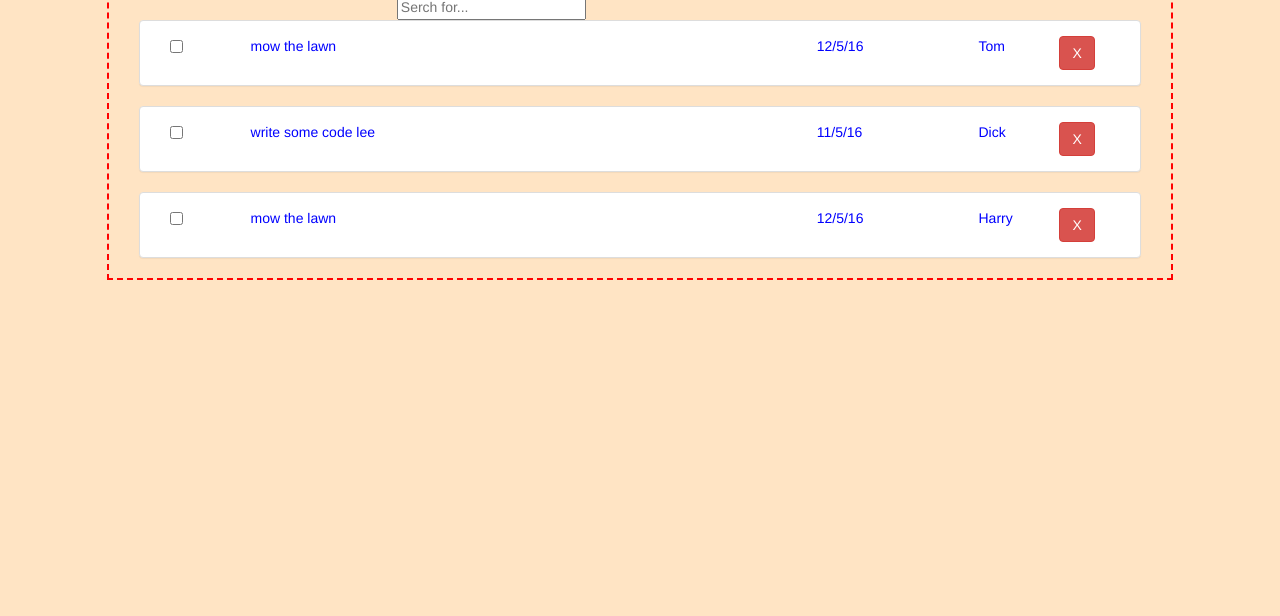
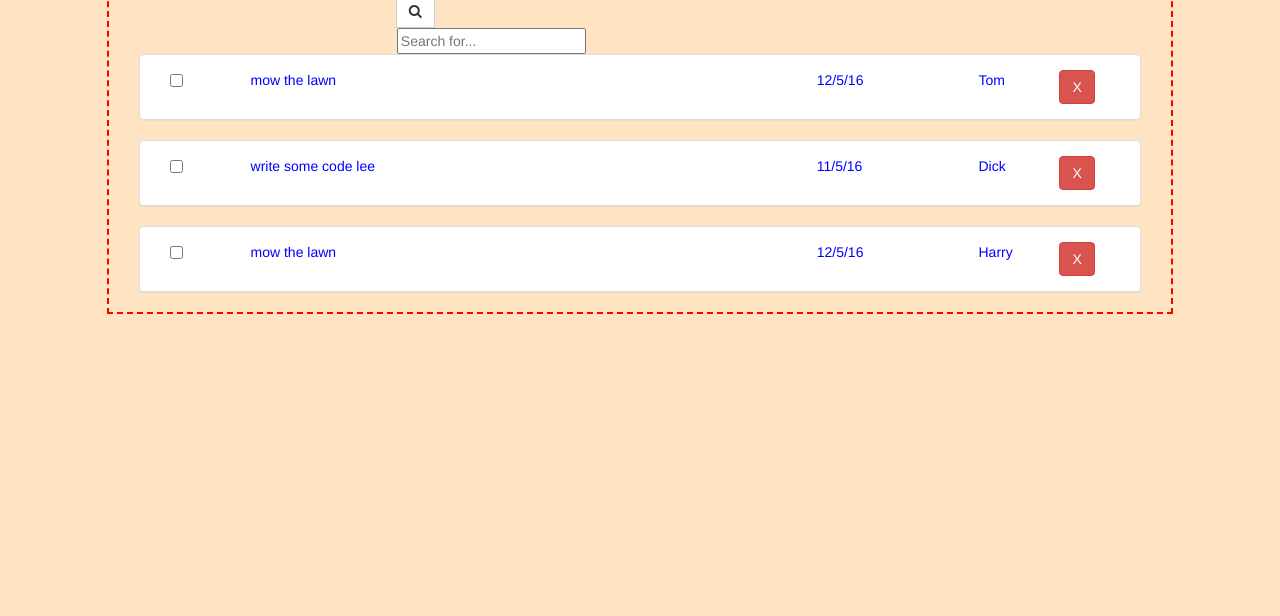
Before and after one commit to utleroy/ng-todo-demo, a website: page index.html in a window 1280 px wide. Shown: the part 184-800 px from the top of the page. Drawn offline with nearby package versions, Linux system fonts and the light colour scheme.

Commit message:
add search field and icon

```diff
--- a/index.html
+++ b/index.html
@@ -3,6 +3,7 @@
 <head>
 	<meta charset="UTF-8">
 	<link rel="stylesheet" type="text/css" href="lib/bower_components/bootstrap/dist/css/bootstrap.min.css">
+	<link rel="stylesheet" type="text/css" href="https://maxcdn.bootstrapcdn.com/font-awesome/4.6.3/css/font-awesome.min.css">
 	<link rel="stylesheet" type="text/css" href="styles/main.css">
 	<title>ng-todo-demo</title>
 </head>
@@ -37,7 +38,12 @@
 				<h1>Todo List</h1>
 				<div class="row">
 					<div class="col-xs-6 col-xs-offset-3">
-						<input type="text" placeholder="Serch for..." ng-model="searchText">
+						<div class="input-group">
+							<span class="input-group-btn">
+								<button class="btn btn-default"><i class="fa fa-search" aria-hidden="true"></i></button>
+							</span>
+						</div>
+						<input type="text" placeholder="Search for..." ng-model="searchText">
 					</div>
 				</div>
 				<div ng-repeat="thingy in items | filter: searchText">
```
